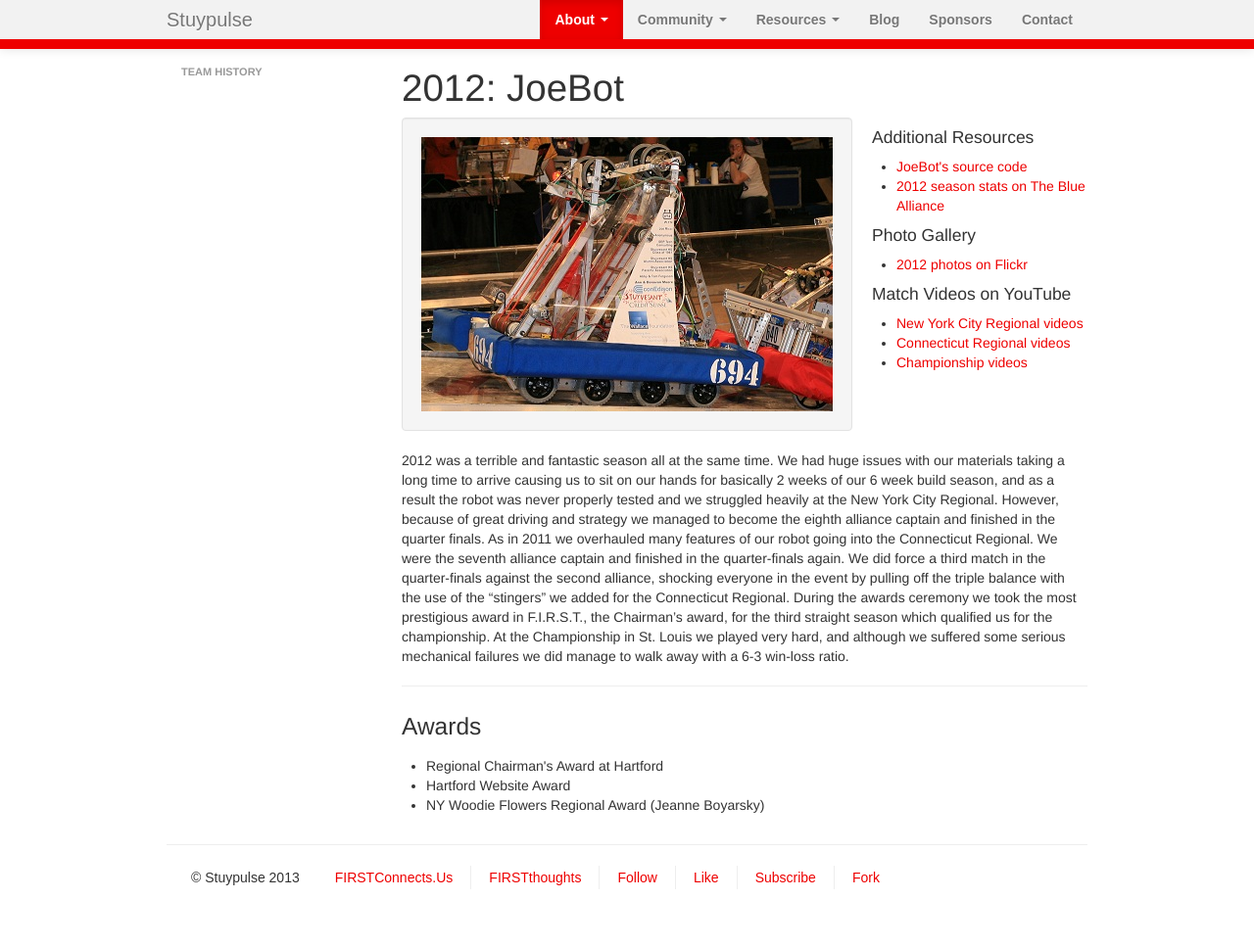
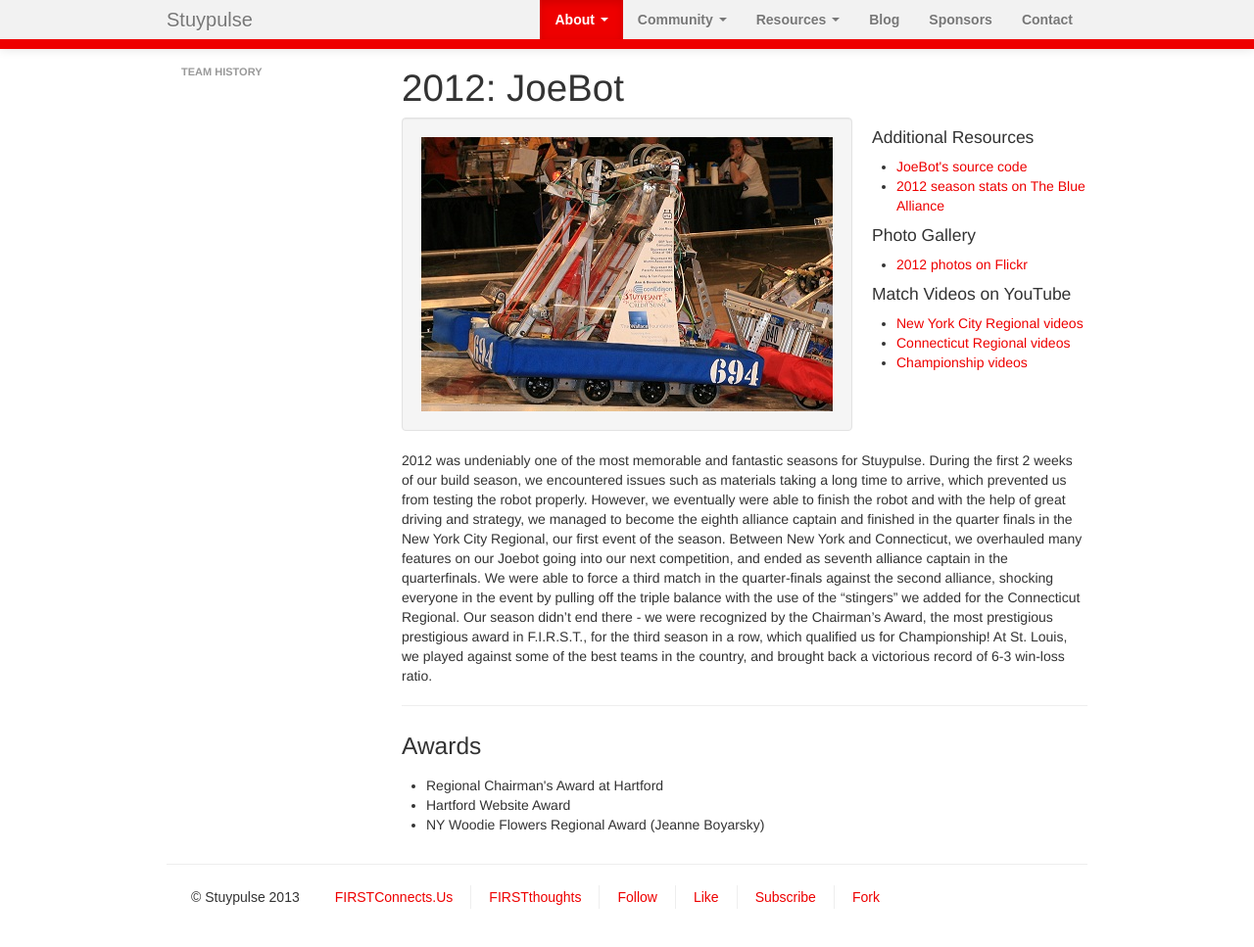
Before and after one commit to StuyPulse/team694.github.io, a Jekyll site: the page built from about/history/2012/index.md, in a window 1280 px wide and 968 px high. Shown: the whole window at 98% size. Built offline with Jekyll 4.4.1, drawn with Linux system fonts in a browser that asks for light colours; nearby versions of some CDN libraries.

Commit message:
Improve 2012 season description

```diff
--- a/about/history/2012/index.md
+++ b/about/history/2012/index.md
@@ -17,4 +17,4 @@
     - Hartford Website Award
     - NY Woodie Flowers Regional Award (Jeanne Boyarsky)
 ---
-2012 was a terrible and fantastic season all at the same time. We had huge issues with our materials taking a long time to arrive causing us to sit on our hands for basically 2 weeks of our 6 week build season, and as a result the robot was never properly tested and we struggled heavily at the New York City Regional. However, because of great driving and strategy we managed to become the eighth alliance captain and finished in the quarter finals. As in 2011 we overhauled many features of our robot going into the Connecticut Regional. We were the seventh alliance captain and finished in the quarter-finals again. We did force a third match in the quarter-finals against the second alliance, shocking everyone in the event by pulling off the triple balance with the use of the "stingers" we added for the Connecticut Regional. During the awards ceremony we took the most prestigious award in F.I.R.S.T., the Chairman's award, for the third straight season which qualified us for the championship. At the Championship in St. Louis we played very hard, and although we suffered some serious mechanical failures we did manage to walk away with a 6-3 win-loss ratio.
+2012 was undeniably one of the most memorable and fantastic seasons for Stuypulse. During the first 2 weeks of our build season, we encountered issues such as materials taking a long time to arrive, which prevented us from testing the robot properly. However, we eventually were able to finish the robot and with the help of great driving and strategy, we managed to become the eighth alliance captain and finished in the quarter finals in the New York City Regional, our first event of the season. Between New York and Connecticut, we overhauled many features on our Joebot going into our next competition, and ended as seventh alliance captain in the quarterfinals. We were able to force a third match in the quarter-finals against the second alliance, shocking everyone in the event by pulling off the triple balance with the use of the “stingers” we added for the Connecticut Regional. Our season didn't end there - we were recognized by the Chairman's Award, the most prestigious prestigious award in F.I.R.S.T., for the third season in a row, which qualified us for Championship! At St. Louis, we played against some of the best teams in the country, and brought back a victorious record of 6-3 win-loss ratio.
```
